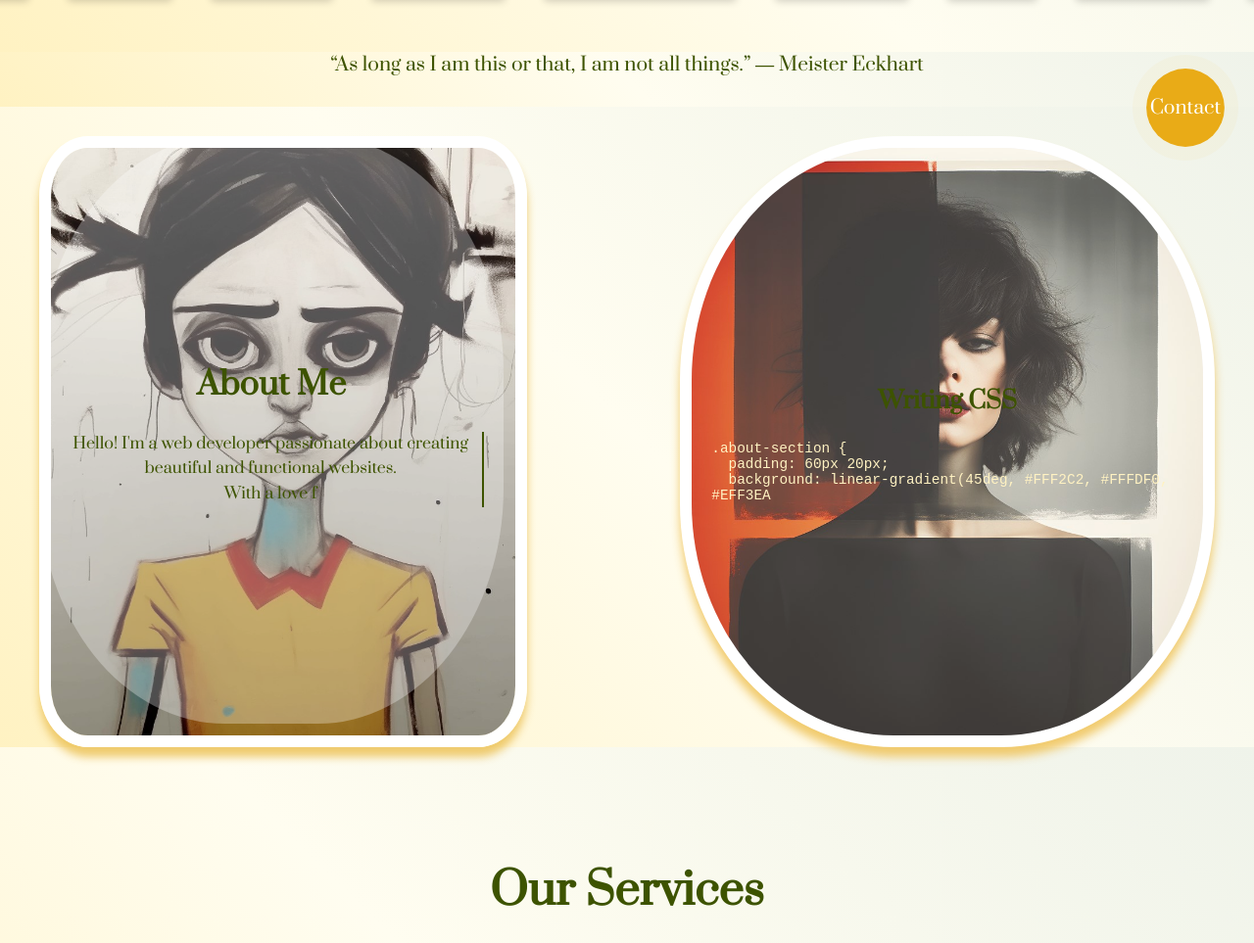
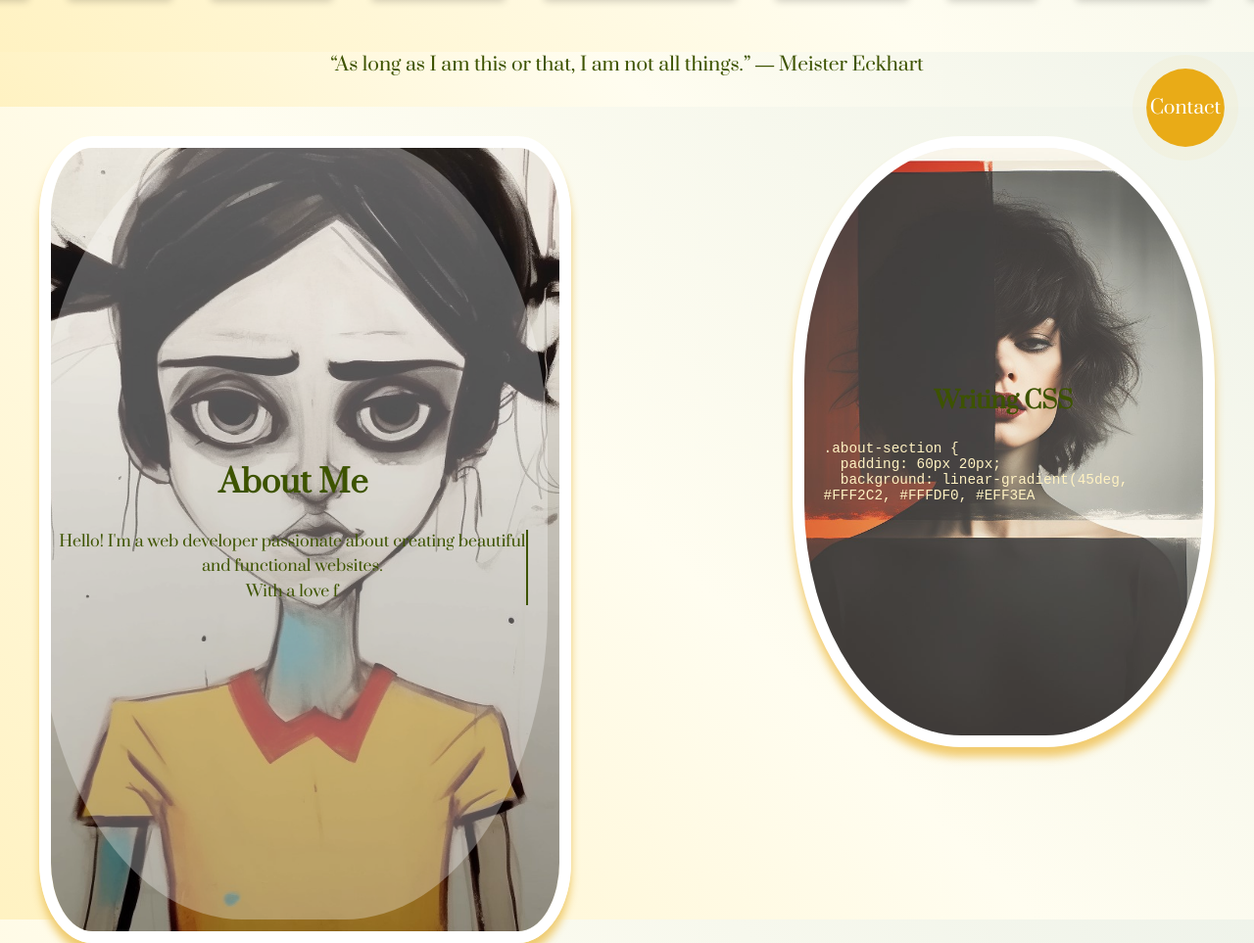
Before and after one commit to 737parsa/webs-ladubug, a plain HTML site: page index.html in a window 1280 px wide. Shown: the part 620-1583 px from the top of the page at 98% size. Drawn offline with Linux system fonts and the light colour scheme.

Commit message:
Update try.css

```diff
--- a/try.css
+++ b/try.css
@@ -238,13 +238,13 @@ body {
   max-width: 1200px;
   padding-top: 30px;
   margin:  auto;
-  gap: 180px;
+  gap: 250px;
 }
 
 .about-photo {
   position: relative;
-  width: 500px; /* Adjust as needed */
-  height: 600px; /* Adjust as needed */
+  width: 700px; /* Adjust as needed */
+  height: 800px; /* Adjust as needed */
 }
 
 .about-photo img {
```
